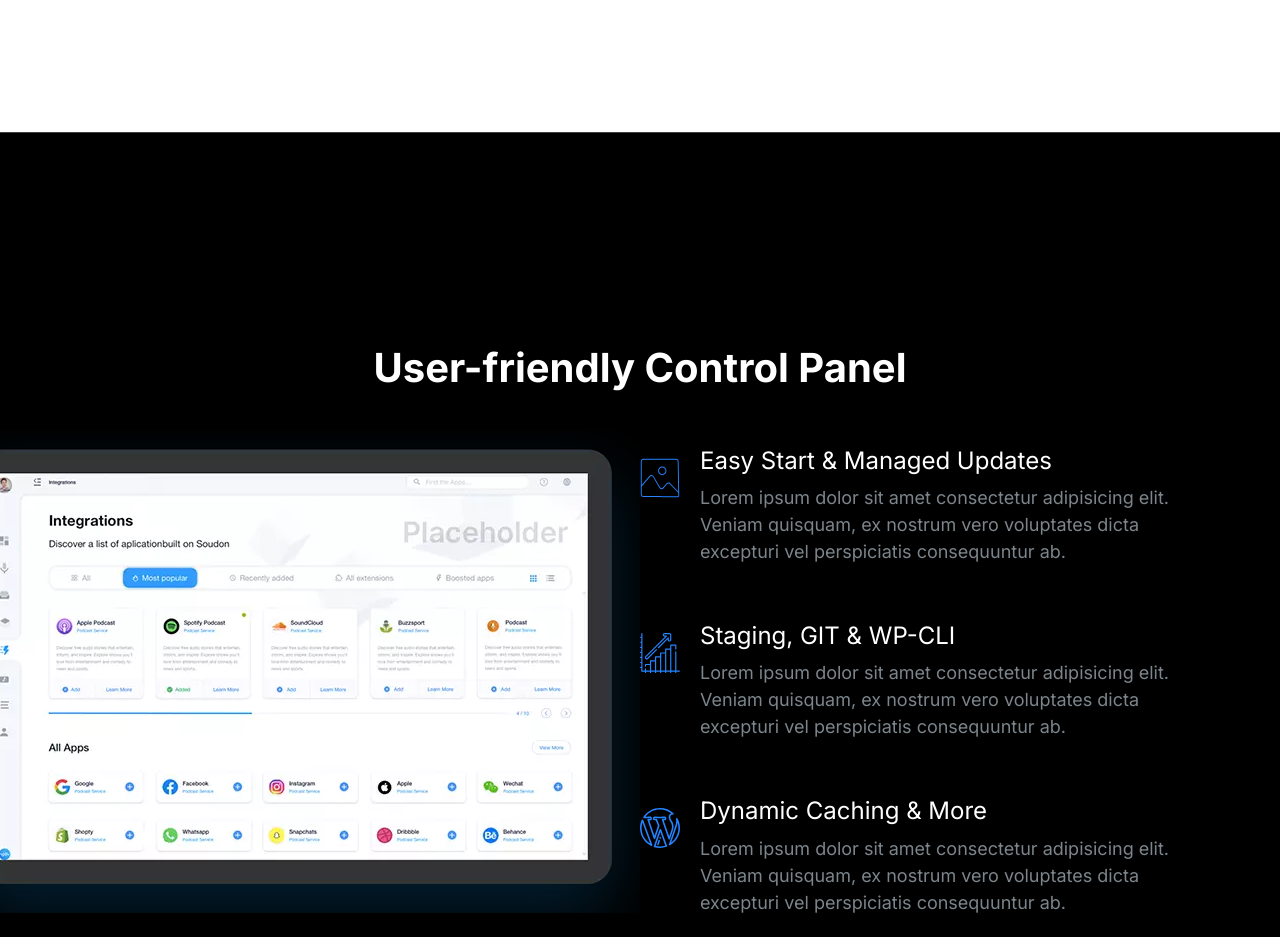
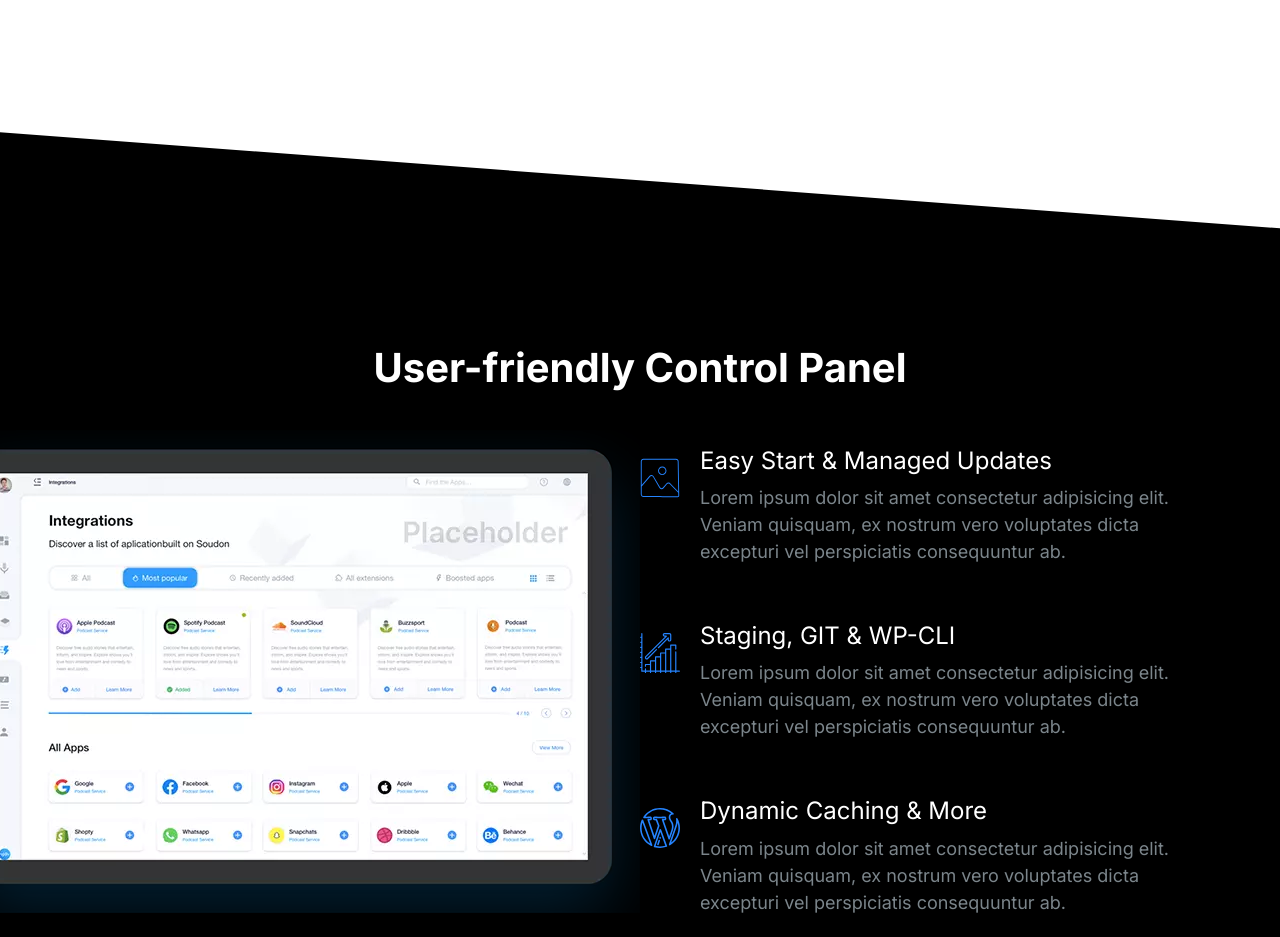
Before and after one commit to christienMD/mdchristien, a website built with Parcel: page index.html in a window 1280 px wide. Shown: the part 3960-4897 px from the top of the page. Built offline with nearby package versions, Linux system fonts and the light colour scheme.

Commit message:
skewd the showcase block at the top right corner

```diff
--- a/css/styles.css
+++ b/css/styles.css
@@ -635,8 +635,8 @@ a {
 .block--skewed-right {
   padding-bottom: calc(var(--padding-vertical) + 4rem);
   padding-top: calc(var(--padding-vertical) + 12rem);
-  clip-path: polygon(0% 0%, 100% 0%, 100% 100%, 0% 90%);
-  /* clip-path: polygon(0% 0%, 100% 10%, 100% 100%, 0% 90%); */
+  /* clip-path: polygon(0% 0%, 100% 0%, 100% 100%, 0% 90%); */
+  clip-path: polygon(0% 0%, 100% 10%, 100% 100%, 0% 90%);
 
 }
 
```
